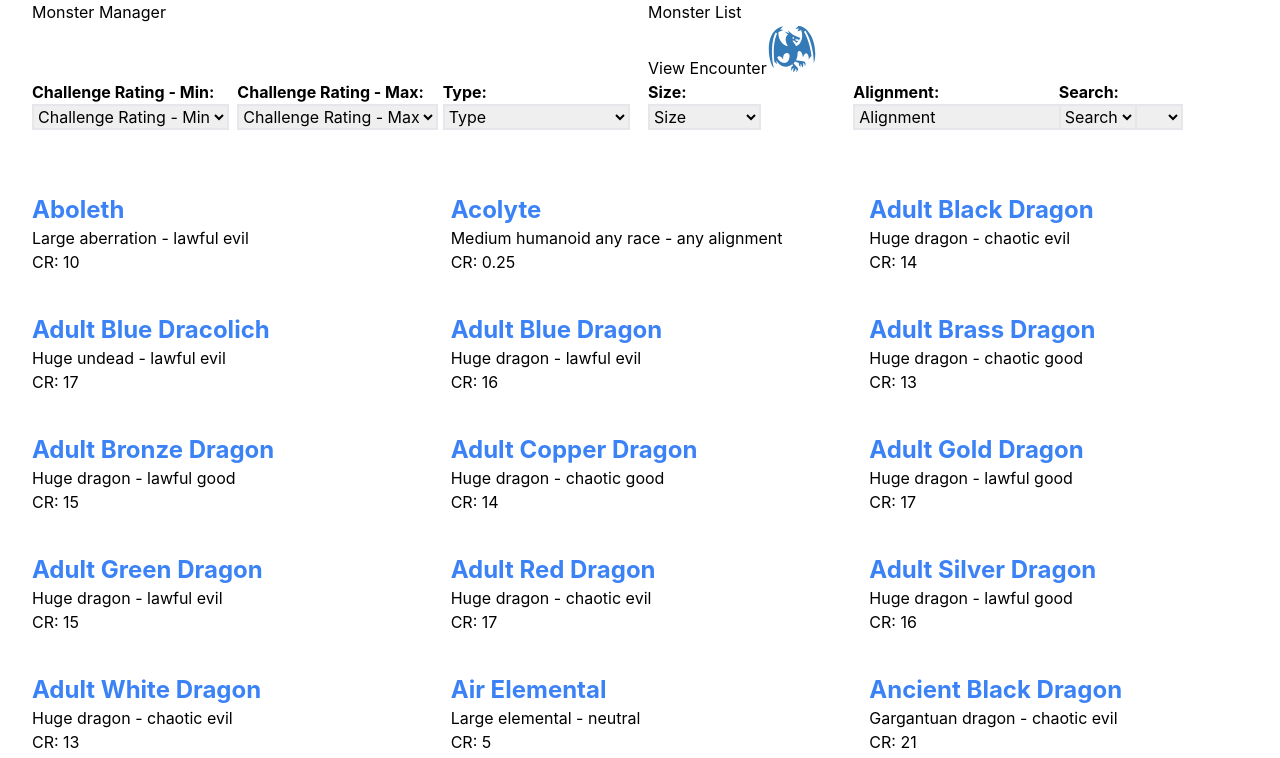
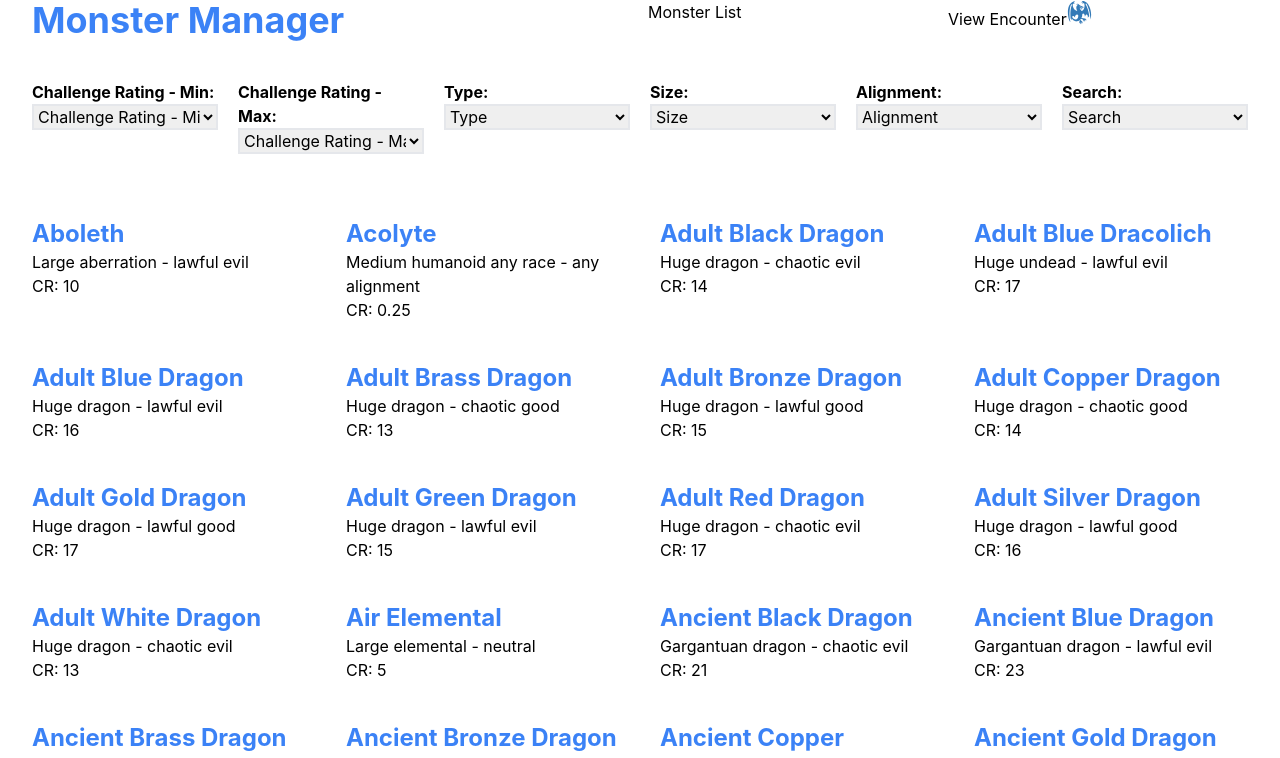
Before and after one commit to gthayer/monster-manager-next, a Next.js app: page / in a window 1280 px wide. Shown: the top 758 px of the page. Built offline with nearby package versions, Linux system fonts and the light colour scheme.

Commit message:
grid layout adjustments

```diff
--- a/components/archive.js
+++ b/components/archive.js
@@ -2,7 +2,7 @@ import Card from './card';
 
 export default function Archive({monsters}) {
 	return (
-		<div className="container mx-auto grid gap-10 grid-cols-1 sm:grid-cols-2 md:grid-cols-3">
+		<div className="container mx-auto grid gap-10 grid-cols-1 sm:grid-cols-2 md:grid-cols-3 lg:grid-cols-4">
 			{ monsters ? monsters.map((monster, i) => <Card key={i} monster={monster}/>) : null }
 		</div>
 	)
--- a/components/filter.js
+++ b/components/filter.js
@@ -5,14 +5,12 @@ export default function filter({filter, label}) {
 	const options = getFilterOptions(filter);
 
 	return (
-		<>
 		<div>
 			<label className="font-bold block">{label}: </label>
-				<select className="border-2" name={filter}>
+			<select className="border-2 w-full" name={filter}>
 				<option value="">{label}</option>
 				{options.map((option,i) => <option key={i} value={option}>{option}</option>)}
 			</select>
 		</div>
-		</>
 	);
 }
--- a/components/filters.js
+++ b/components/filters.js
@@ -2,7 +2,7 @@ import Filter from './filter';
 
 export default function filters() {
 	return (
-		<div className="grid gap-4 grid-cols-2 sm:grid-cols-6">
+		<div className="grid gap-5 grid-cols-1 sm:grid-cols-2 md:grid-cols-3 xl:grid-cols-6 pt-10">
 			<Filter filter="challenge_rating" label="Challenge Rating - Min"/>
 			<Filter filter="challenge_rating" label="Challenge Rating - Max"/>
 			<Filter filter="type" label="Type"/>
--- a/components/header.js
+++ b/components/header.js
@@ -7,11 +7,11 @@ export default function Header() {
 		<div className="container mx-auto">
 			<div className="grid grid-cols-2 gap-4">
 
-				<h1>
+				<h1 className="font-bold text-4xl text-blue-500">
 					<Link href="/">Monster Manager</Link>
 				</h1>
 
-				<ul className="nav nav-tabs nav nav-tabs navbar-right">
+				<ul className="grid grid-cols-2">
 					<li>
 						<Link href="/">Monster List</Link>
 					</li>
@@ -22,8 +22,8 @@ export default function Header() {
 								<Image
 									src="/images/wyvern.svg"
 									alt="Monster Manager Logo"
-									width={50}
-									height={50}
+									width={25}
+									height={25}
 								/>
 								{/* <span>{encounter.length}</span> */}
 							</>
```
Lines whose indentation alone changed are shown as unchanged.
